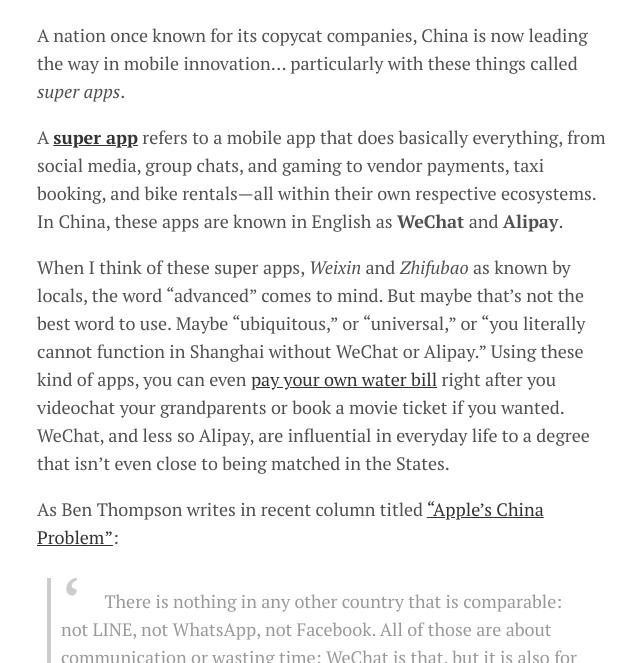
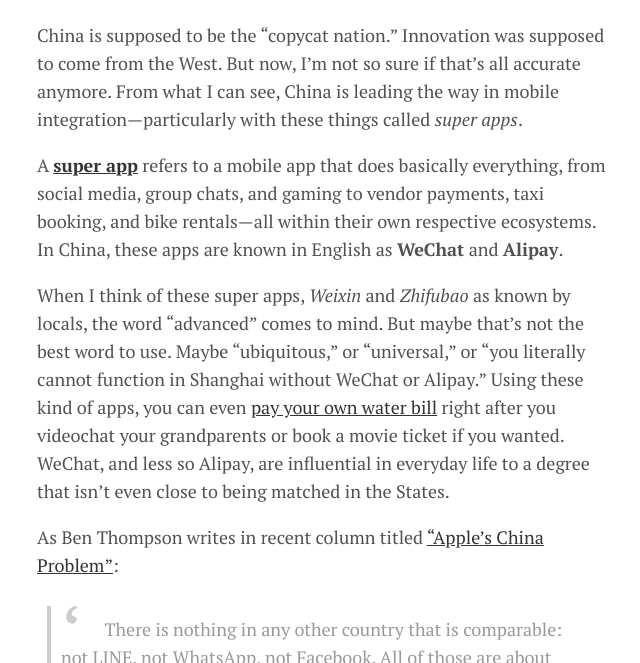
Before and after one commit to kennythexu/kennythexu, a Jekyll site: the page built from _posts/2017-06-21-China-is-the-Future.md, in a window 1280 px wide and 900 px high, scrolled down 623 px, cut to the strip 237-900 px from the top of the window. Shown: the whole strip, without its empty margins (315-955 px from the left). Built offline with Jekyll 4.4.1, drawn with Linux system fonts in a browser that asks for light colours; nearby versions of some CDN libraries; comment, search, counter and statistics services are not loaded.

Commit message:
china is the future intro change

```diff
--- a/_posts/2017-06-21-China-is-the-Future.md
+++ b/_posts/2017-06-21-China-is-the-Future.md
@@ -15,7 +15,7 @@
 <div style='text-align:center'><iframe src="https://open.spotify.com/embed?uri=spotify:track:2KHRENHQzTIQ001nlP9Gdc" width="300" height="80" frameborder="0" allowtransparency="true"></iframe>
 </div>
 
-A nation once known for its copycat companies, China is now leading the way in mobile innovation... particularly with these things called _super apps_.
+China is supposed to be the "copycat nation." Innovation was supposed to come from the West. But now, I'm not so sure if that's all accurate anymore. From what I can see, China is leading the way in mobile integration—particularly with these things called _super apps_.
 
 A **[super app](http://www.whatsonweibo.com/whatswechat/)** refers to a mobile app that does basically everything, from social media, group chats, and gaming to vendor payments, taxi booking, and bike rentals—all within their own respective ecosystems. In China, these apps are known in English as **WeChat** and **Alipay**.
 
```
